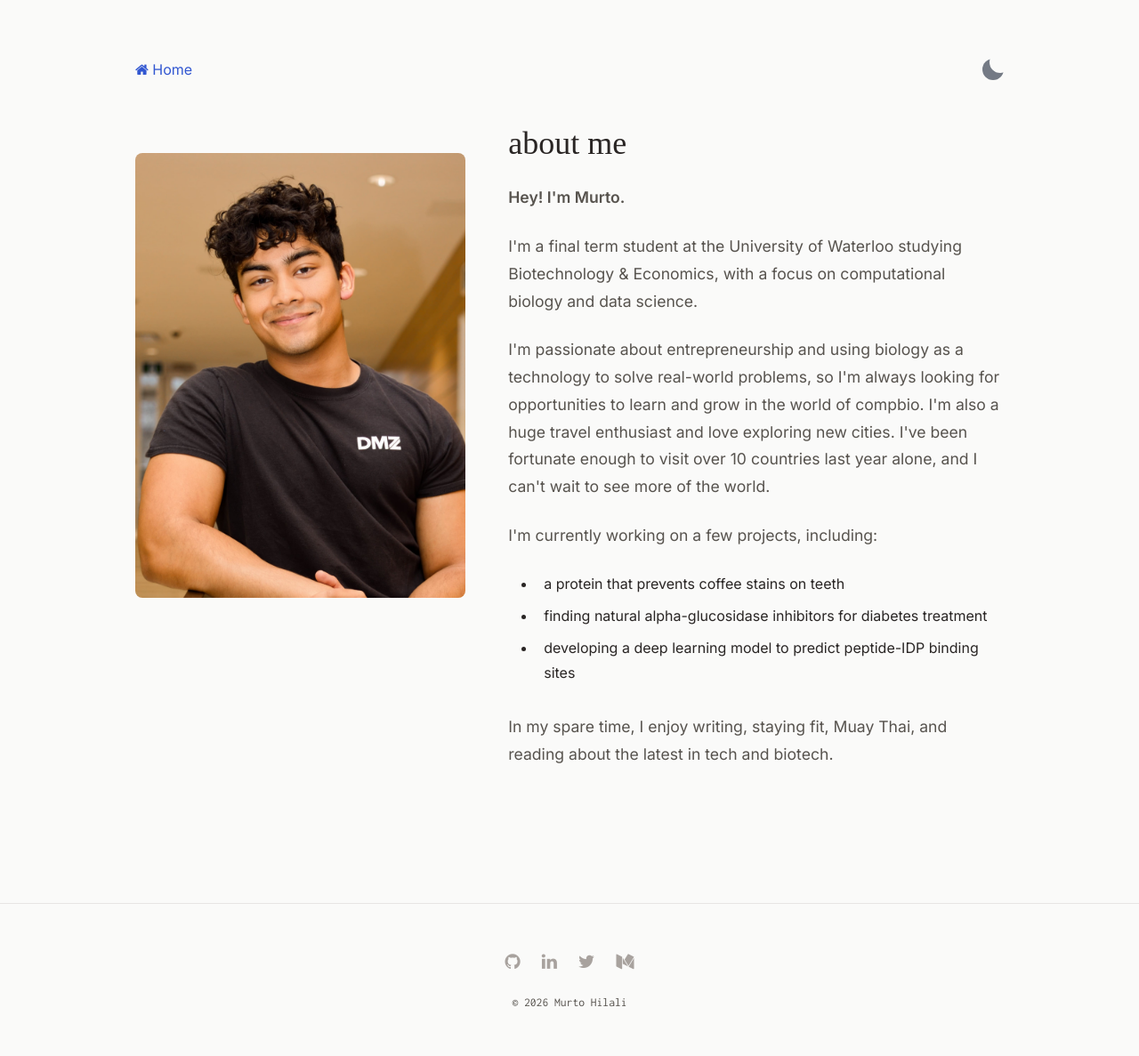
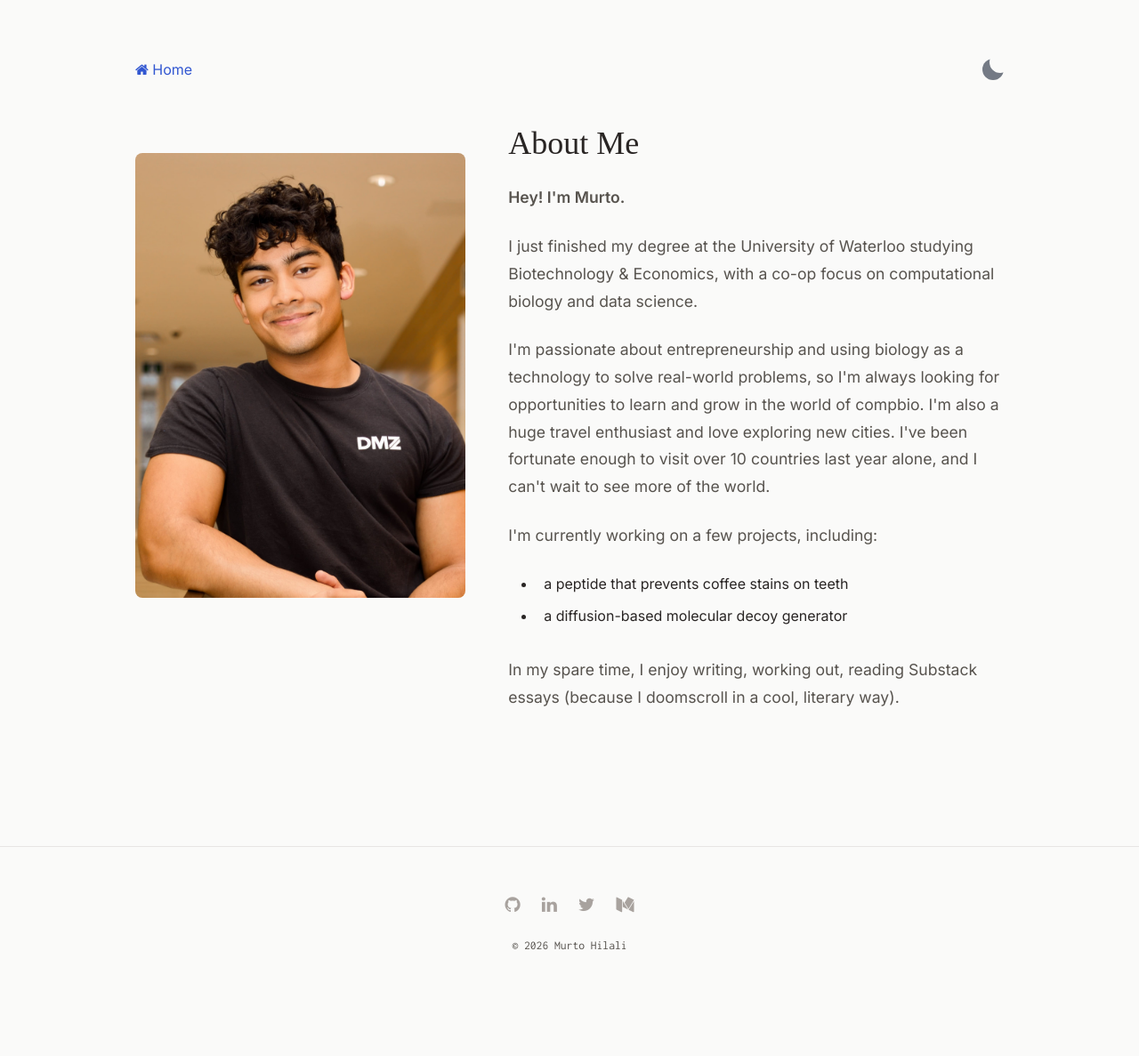
Before and after one commit to MurtoHilali/murtohilali.github.io, a Jekyll site: the page built from about.html, in a window 1280 px wide. Shown: the whole page at 89% size. Built offline with Jekyll 4.4.1, drawn with Linux system fonts in a browser that asks for light colours; some web fonts are replaced; after the commit the page ends 1123 px from its top, so only the background shows below that.

Commit message:
Status updates

```diff
--- a/about.html
+++ b/about.html
@@ -58,13 +58,13 @@ title: About
     </div>
 
     <div style="flex: 1.5; display: flex; flex-direction: column; justify-content: center;">
-        <h2 style="margin-top: 0;">about me</h2>
+        <h2 style="margin-top: 0;">About Me</h2>
         <p>
           <b>Hey! I'm Murto.</b>
         </p>
         <p>
-          I'm a final term student at the University of Waterloo studying <span class="hand-drawn">Biotechnology & Economics</span>,
-          with a focus on computational biology and data science.
+          I just finished my degree at the University of Waterloo studying <span class="hand-drawn">Biotechnology & Economics</span>,
+          with a co-op focus on computational biology and data science.
         </p>
         <p>
           I'm passionate about entrepreneurship and <span class="hand-drawn">using biology as a technology</span> to solve
@@ -75,13 +75,12 @@ title: About
 
         <p>I'm currently working on a few projects, including:</p>
         <ul>
-          <li>a protein that <span class="hand-drawn">prevents coffee stains</span> on teeth</li>
-          <li>finding natural <span class="hand-drawn">alpha-glucosidase inhibitors</span> for diabetes treatment</li>
-          <li>developing a deep learning model to <span class="hand-drawn">predict peptide-IDP binding sites</span></li>
+          <li>a peptide that <span class="hand-drawn">prevents coffee stains</span> on teeth</li>
+          <li>a diffusion-based <span class="hand-drawn">molecular decoy</span> generator</li>
         </ul>
 
         <p>
-          In my spare time, I enjoy writing, staying fit, Muay Thai, and reading about the latest in tech and biotech.
+          In my spare time, I enjoy writing, working out, reading Substack essays (because I doomscroll in a cool, literary way).
         </p>
     </div>
   </div>
--- a/index.html
+++ b/index.html
@@ -13,7 +13,7 @@ layout: default
         </h1>
 
         <p class="hero-bio">
-            Biotech/Economics student @ UWaterloo interested in tech, compbio, proteins, and ML. Building tools for the future of biology.
+            Biotech/Economics grad from UWaterloo interested in tech, compbio, proteins, and ML. Building tools for the future of biology.
         </p>
 
         <!-- BENTO GRID LINKS -->
```
